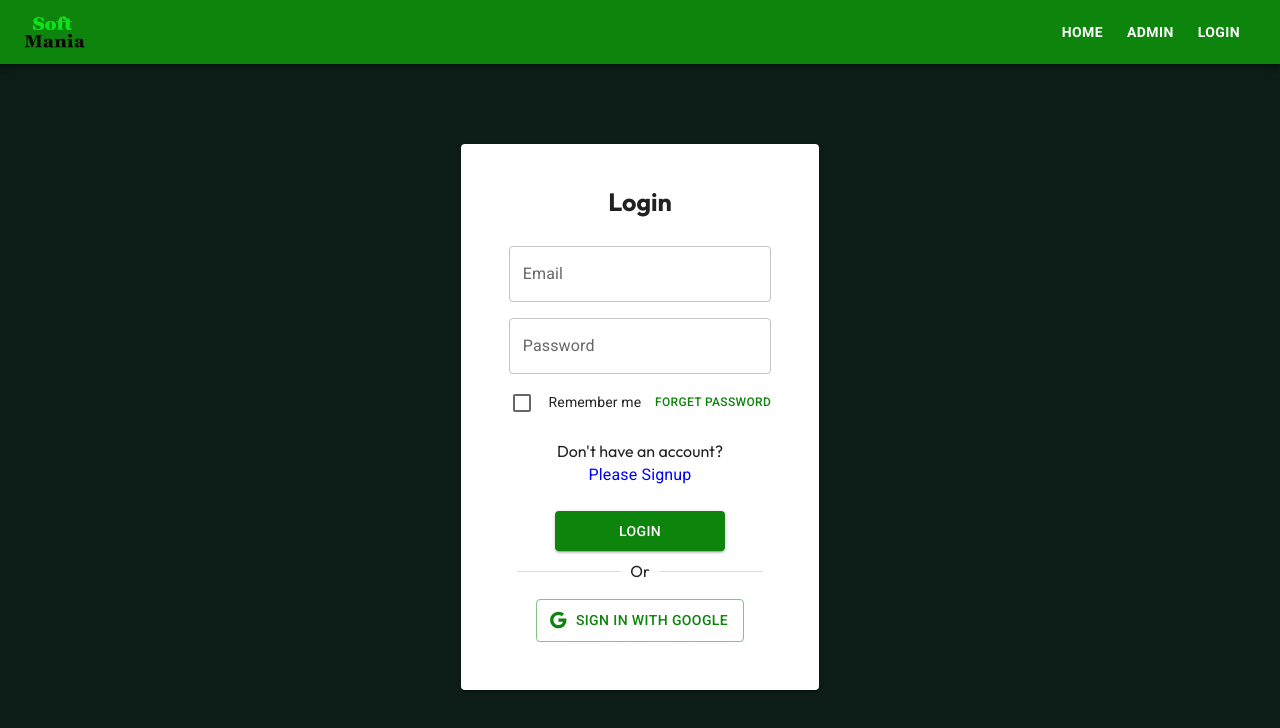
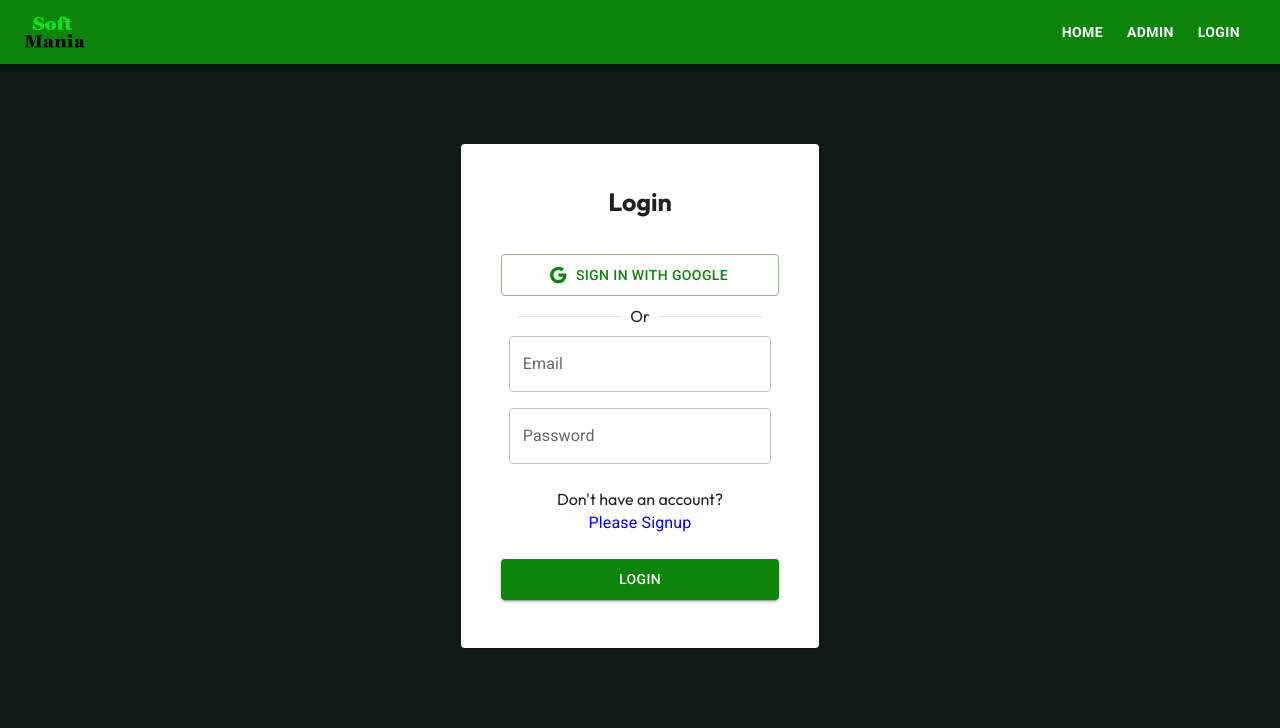
Before and after one commit to Kaliyappan1/Timesheet-Application-to-softmania, a React (Vite) app in the folder frontend/: page /login in a window 1280 px wide. Shown: the top 728 px of the page. Built offline with nearby package versions, Linux system fonts and the light colour scheme.

Commit message:
login page as changed layout

```diff
--- a/frontend/package.json
+++ b/frontend/package.json
@@ -32,13 +32,13 @@
     "@types/react": "^18.3.3",
     "@types/react-dom": "^18.3.0",
     "@vitejs/plugin-react-swc": "^3.5.0",
-    "autoprefixer": "^10.4.19",
+    "autoprefixer": "^10.4.20",
     "eslint": "^8.57.0",
     "eslint-plugin-react": "^7.34.2",
     "eslint-plugin-react-hooks": "^4.6.2",
     "eslint-plugin-react-refresh": "^0.4.7",
-    "postcss": "^8.4.40",
-    "tailwindcss": "^3.4.7",
+    "postcss": "^8.4.45",
+    "tailwindcss": "^3.4.11",
     "vite": "^5.3.1"
   }
 }
--- a/frontend/src/scenes/Login/Login.jsx
+++ b/frontend/src/scenes/Login/Login.jsx
@@ -146,6 +146,26 @@ export default function Login() {
             noValidate
             autoComplete="off"
           >
+             <Box textAlign="center">
+            <Button
+            fullWidth
+              startIcon={<GoogleIcon />}
+              variant="outlined"
+              onClick={googleLogin}
+              sx={{
+                pb: 1,
+                pt: 1,
+                mt: 2,
+                mb: 1,
+
+              }}
+            >
+              Sign in with Google
+            </Button>
+            </Box>
+            <Divider variant="middle" flexItem>
+              Or
+            </Divider>
             <div>
               <TextField
                 id="email"
@@ -168,7 +188,7 @@ export default function Login() {
               />
             </div>
           </Box>
-          <div className="login-custamized-space">
+          {/* <div className="login-custamized-space">
             <Checkbox />
             <Typography sx={{ fontSize: 14 }} startIcon={<Checkbox />}>
               Remember me
@@ -177,7 +197,7 @@ export default function Login() {
             <Button onClick={handleForgotPassword} sx={{ fontSize: 12 }}>
               Forget password
             </Button>
-          </div>
+          </div> */}
           <Box className="login-button-center">
             <div>
               <Box
@@ -197,6 +217,7 @@ export default function Login() {
               </Box>
             </div>
             <Button
+            fullWidth
               sx={{
                 pl: 8,
                 pr: 8,
@@ -212,22 +233,8 @@ export default function Login() {
               Login
             </Button>
 
-            <Divider variant="middle" flexItem>
-              Or
-            </Divider>
-            <Button
-              startIcon={<GoogleIcon />}
-              variant="outlined"
-              onClick={googleLogin}
-              sx={{
-                pb: 1,
-                pt: 1,
-                mt: 2,
-                mb: 1,
-              }}
-            >
-              Sign in with Google
-            </Button>
+
+
           </Box>
         </Card>
         <ForgetPassword open={showForgotPassword} handleClose={closeModal} />
--- a/frontend/vite.config.js
+++ b/frontend/vite.config.js
@@ -7,7 +7,7 @@ export default defineConfig({
   server: {
     proxy: {
       "/api": {
-        target: "https://backend-timesheet-bxng.onrender.com",
+        target: "http://localhost:5000",
         changeOrigin: true,
         secure: false,
       },
```
Also changed, not shown: 1 other file (tests, documents, lock files or other folders).
